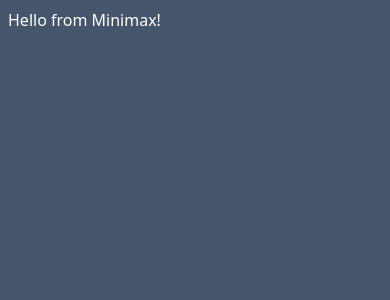
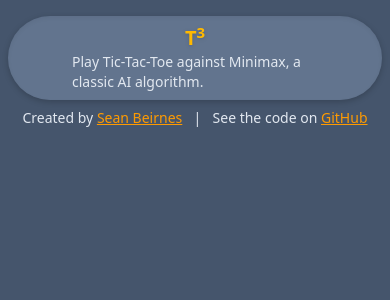
Before and after one commit to seanbeirnes/t-cubed, a React (Vite) app in the folder frontend/: page /game/minimax in a window 390 px wide. Shown: the top 300 px of the page. Built offline with nearby package versions, Linux system fonts and the light colour scheme.

Commit message:
Make header a component

```diff
--- a/frontend/src/routes/game/human.tsx
+++ b/frontend/src/routes/game/human.tsx
@@ -1,9 +1,17 @@
 import { createFileRoute } from '@tanstack/react-router'
+
+import { GameViewHeader } from '../../shared/components/layout/GameViewHeader';
 
 export const Route = createFileRoute('/game/human')({
   component: Minimax,
 })
 
 function Minimax() {
-  return <div className="p-2 text-white">Hello from Human!</div>
+    return (
+            <div className="h-screen min-h-158 md:min-h-188 bg-slate-600 flex flex-col overflow-clip">
+                <GameViewHeader subtitle="Play Tic-Tac-Toe online with anyone!" />
+                <main className="relative w-full h-full flex flex-col justify-start items-center bg-slate-600">
+                </main>
+            </div>
+    )
 }
--- a/frontend/src/routes/game/minimax.tsx
+++ b/frontend/src/routes/game/minimax.tsx
@@ -1,9 +1,17 @@
 import { createFileRoute } from '@tanstack/react-router'
+
+import { GameViewHeader } from '../../shared/components/layout/GameViewHeader';
 
 export const Route = createFileRoute('/game/minimax')({
   component: Minimax,
 })
 
 function Minimax() {
-  return <div className="p-2 text-white">Hello from Minimax!</div>
+    return (
+            <div className="h-screen min-h-158 md:min-h-188 bg-slate-600 flex flex-col overflow-clip">
+                <GameViewHeader subtitle="Play Tic-Tac-Toe against Minimax, a classic AI algorithm." />
+                <main className="relative w-full h-full flex flex-col justify-start items-center bg-slate-600">
+                </main>
+            </div>
+    )
 }
--- a/frontend/src/routes/game/nn.tsx
+++ b/frontend/src/routes/game/nn.tsx
@@ -1,23 +1,7 @@
-import { createFileRoute, Link } from '@tanstack/react-router'
-
-import { motion } from "motion/react"
+import { createFileRoute } from '@tanstack/react-router'
 
 import NNGameController from '../../features/nn_game_controller/components/NNGameController';
-
-const containerVariants = {
-    rest: { scale: 1, boxShadow: "0px 2px 6px rgba(0,0,0,0.2)" },
-    hover: { scale: 1.05, boxShadow: "0px 8px 20px rgba(0,0,0,0.25)" },
-}
-
-const titleVariants = {
-    rest: { scale: 1, opacity: 1 },
-    hover: { scale: 1.15, opacity: 0.9 },
-}
-
-const subtitleVariants = {
-    rest: { y: 0, opacity: 1 },
-    hover: { y: -2, opacity: 0.85 },
-}
+import { GameViewHeader } from '../../shared/components/layout/GameViewHeader';
 
 export const Route = createFileRoute('/game/nn')({
     component: NN,
@@ -32,53 +16,7 @@
         <>
             {/* Use min-h to prevent the game boar from clipping when window height is too small */}
             <div className="h-screen min-h-158 md:min-h-188 bg-slate-600 flex flex-col overflow-clip">
-                <header className="p-2 flex flex-col items-center gap-2 lg:flex-row lg:justify-between lg:items-start z-100">
-                    <div className="w-40">
-                    </div>
-                    <motion.div
-                        variants={containerVariants}
-                        initial="rest"
-                        whileHover="hover"
-                        animate="rest"
-                        transition={{ type: "spring", stiffness: 250, damping: 15 }}
-                        className="w-fit rounded-full"
-                    >
-                        <Link
-                            to="/"
-                            className="flex flex-col items-center justify-center py-2 px-16 bg-slate-500 rounded-full shadow-inner hover:bg-slate-400/50 transition-all duration-200"
-                        >
-                            <motion.h1
-                                variants={titleVariants}
-                                transition={{ type: "spring", stiffness: 300, damping: 12 }}
-                                title="T-Cubed"
-                                className="text-xl md:text-4xl font-bold text-amber-400 drop-shadow"
-                            >
-                                T<sup>3</sup>
-                            </motion.h1>
-
-                            <motion.p
-                                variants={subtitleVariants}
-                                transition={{ duration: 0.25 }}
-                                className="text-sm md:text-base text-slate-200"
-                            >
-                                Play Tic-Tac-Toe against a neural-network-powered AI
-                            </motion.p>
-                        </Link>
-                    </motion.div>
-                    <div className="flex flex-row justify-start gap-1 text-sm text-slate-200 lg:flex-col lg:items-center">
-                        <p>Created by&nbsp;
-                            <a className="text-amber-500 hover:text-amber-300 underline" href="https://seanbeirnes.com" rel="noreferrer" target="_blank">
-                                Sean Beirnes
-                            </a>
-                        </p>
-                        <span className="lg:hidden">&nbsp;&nbsp;|&nbsp;&nbsp;</span>
-                        <p>See the code on&nbsp;
-                            <a className="text-amber-500 hover:text-amber-300 underline" href="https://github.com/seanbeirnes/t-cubed" rel="noreferrer" target="_blank">
-                                GitHub
-                            </a>
-                        </p>
-                    </div>
-                </header>
+                <GameViewHeader subtitle="Play Tic-Tac-Toe against a neural-network-powered AI" />
                 <main style={{ padding: `0 ${mainPadding}vw 0 ${mainPadding}vw` }} className="relative w-full h-full flex flex-col justify-start items-center bg-slate-600">
                     <NNGameController animationPanelWidth={animationPanelWidth} />
                 </main>
--- /dev/null
+++ b/frontend/src/shared/components/layout/GameViewHeader.tsx
@@ -0,0 +1,74 @@
+import { motion } from "motion/react"
+
+import { Link } from '@tanstack/react-router'
+
+interface GameViewHeaderProps {
+    subtitle?: string;
+}
+
+const containerVariants = {
+    rest: { scale: 1, boxShadow: "0px 2px 6px rgba(0,0,0,0.2)" },
+    hover: { scale: 1.05, boxShadow: "0px 8px 20px rgba(0,0,0,0.25)" },
+}
+
+const titleVariants = {
+    rest: { scale: 1, opacity: 1 },
+    hover: { scale: 1.15, opacity: 0.9 },
+}
+
+const subtitleVariants = {
+    rest: { y: 0, opacity: 1 },
+    hover: { y: -2, opacity: 0.85 },
+}
+
+export function GameViewHeader({subtitle}: GameViewHeaderProps) {
+    return (
+        <header className="p-2 flex flex-col items-center gap-2 lg:flex-row lg:justify-between lg:items-start z-100">
+            <div className="w-40">
+            </div>
+            <motion.div
+                variants={containerVariants}
+                initial="rest"
+                whileHover="hover"
+                animate="rest"
+                transition={{ type: "spring", stiffness: 250, damping: 15 }}
+                className="w-fit rounded-full"
+            >
+                <Link
+                    to="/"
+                    className="flex flex-col items-center justify-center py-2 px-16 bg-slate-500 rounded-full shadow-inner hover:bg-slate-400/50 transition-all duration-200"
+                >
+                    <motion.h1
+                        variants={titleVariants}
+                        transition={{ type: "spring", stiffness: 300, damping: 12 }}
+                        title="T-Cubed"
+                        className="text-xl md:text-4xl font-bold text-amber-400 drop-shadow"
+                    >
+                        T<sup>3</sup>
+                    </motion.h1>
+
+                    <motion.p
+                        variants={subtitleVariants}
+                        transition={{ duration: 0.25 }}
+                        className="text-sm md:text-base text-slate-200"
+                    >
+                        {subtitle ? subtitle : " "}
+                    </motion.p>
+                </Link>
+            </motion.div>
+            <div className="flex flex-row justify-start gap-1 text-sm text-slate-200 lg:flex-col lg:items-center">
+                <p>Created by&nbsp;
+                    <a className="text-amber-500 hover:text-amber-300 underline" href="https://seanbeirnes.com" rel="noreferrer" target="_blank">
+                        Sean Beirnes
+                    </a>
+                </p>
+                <span className="lg:hidden">&nbsp;&nbsp;|&nbsp;&nbsp;</span>
+                <p>See the code on&nbsp;
+                    <a className="text-amber-500 hover:text-amber-300 underline" href="https://github.com/seanbeirnes/t-cubed" rel="noreferrer" target="_blank">
+                        GitHub
+                    </a>
+                </p>
+            </div>
+        </header>
+    )
+}
```
